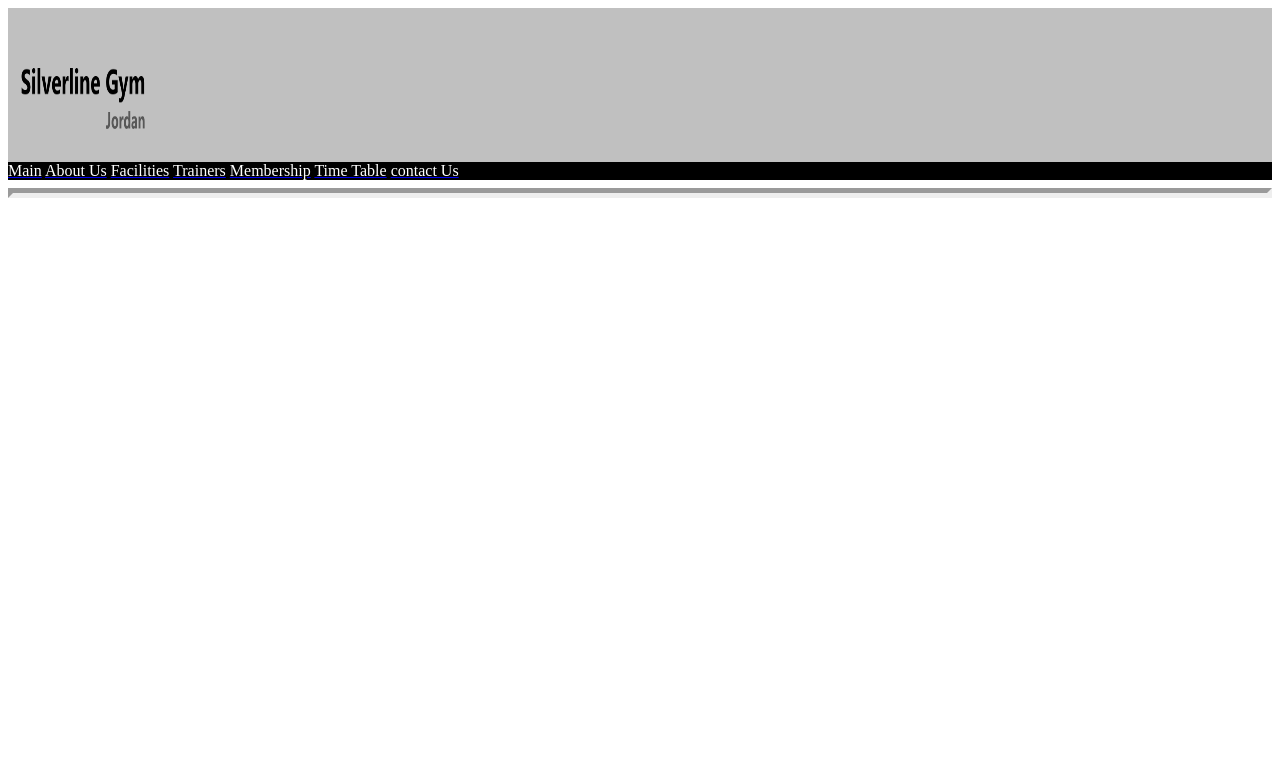
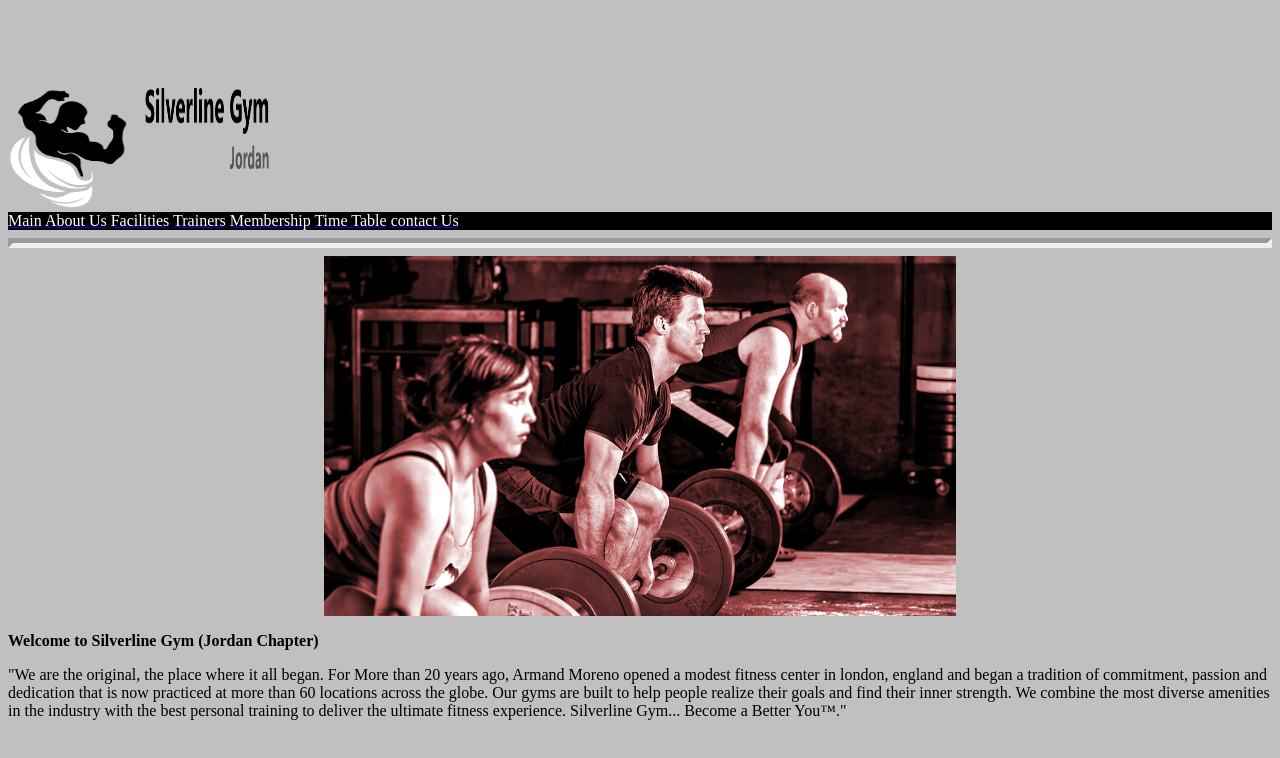
Before and after one commit to evanholt1/web_project, a plain HTML site: page index.html in a window 1280 px wide. Drawn offline with Linux system fonts and the light colour scheme.

Commit message:
added files for pages + index improvement

```diff
--- a/index.html
+++ b/index.html
@@ -9,11 +9,16 @@
       color: white;
 
     }
+    body {
+      background-color: #C0C0C0;
+    }
   </style>
 </head>
 <body>
-  <div style="background-color:#c0c0c0;">
-    <img src="images/name.png" alt="Silverline Gym" width ="150" height ="150"/>
+  <div style="background-color:#C0C0C0">
+
+    <img src="images/logo.png" alt="Silverline Gym" width ="120" height ="120"/>
+    <img src="images/name.png" alt="Silverline Gym" width ="150" height ="200"/>
   </div>
   <div style="background-color: black;">
     <a href="index.html"><label class="labels">Main</label></a>
@@ -25,5 +30,10 @@
     <a href="contact.html"><label class="labels">contact Us</label></a>
   </div>
   <hr style="border-width: 5px;">
+  <div>
+    <img src="images/weightlifting-main.png" alt="Weightlifting" style="display: block;margin-left: auto;margin-right: auto;width: 50%;"/>
+    <p><strong>Welcome to Silverline Gym (Jordan Chapter)</strong></p>
+    <p>"We are the original, the place where it all began. For More than 20 years ago, Armand Moreno opened a modest fitness center in london, england and began a tradition of commitment, passion and dedication that is now practiced at more than 60 locations across the globe. Our gyms are built to help people realize their goals and find their inner strength. We combine the most diverse amenities in the industry with the best personal training to deliver the ultimate fitness experience. Silverline Gym... Become a Better You™."</p>
+  </div>
 </body>
 </html>
```
Also changed, not shown: about.html (added), contact.html (added), facilities.html (added), images/logo.png (added), images/weightlifting-main.png (added), membership.html (added), time.html (added), trainers.html (added).
